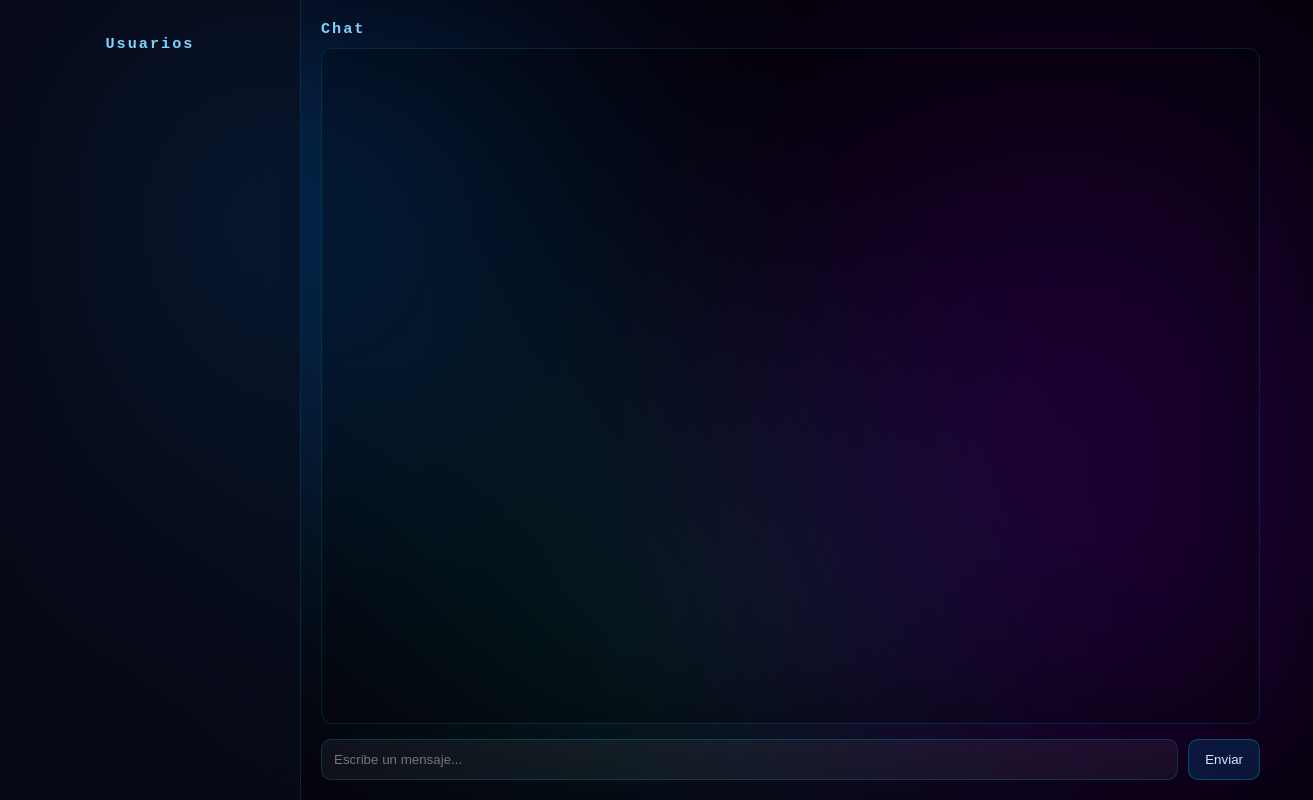
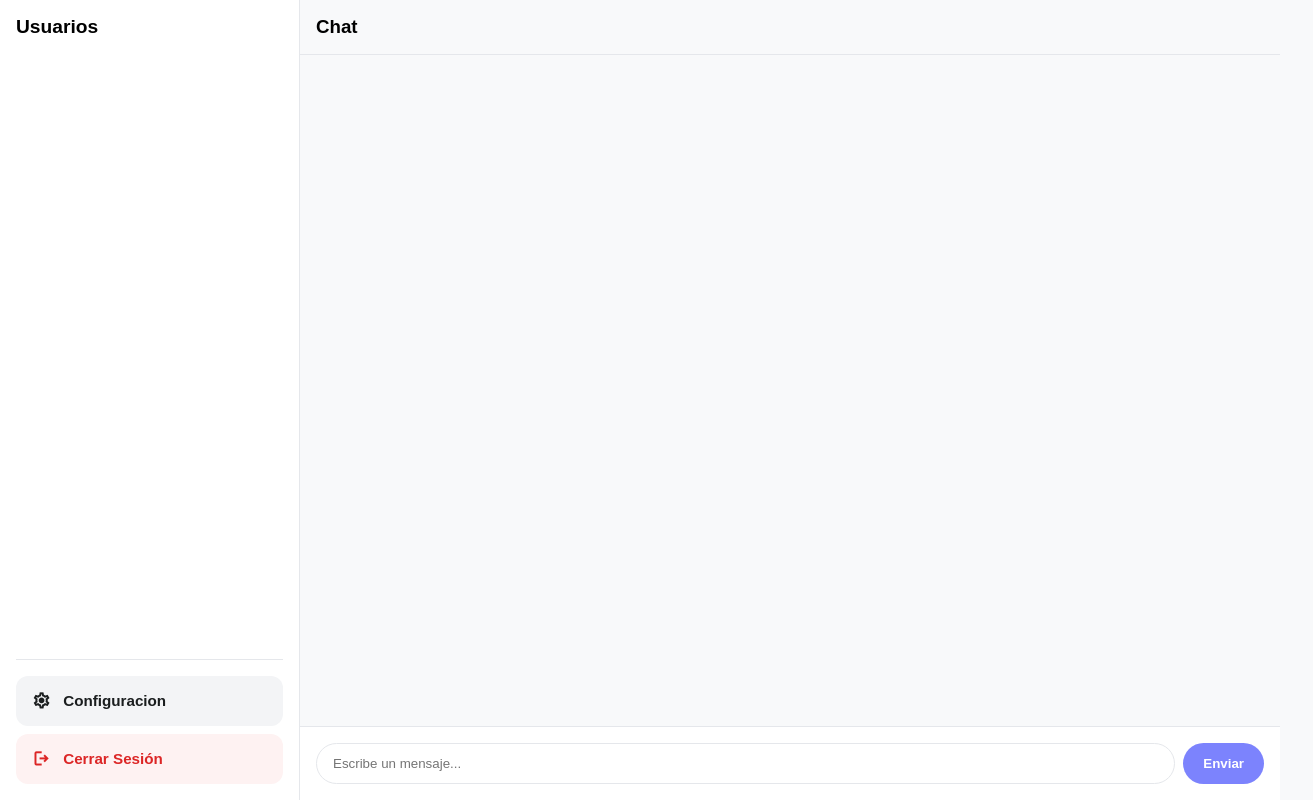
Before and after one commit to david123xz/MauricioGarcia, a website: page Proyectos/Chat/public/html/paginaprincipal.html in a window 1280 px wide. Shown: the whole page, 1313 px wide, since content can reach past the window. Drawn offline with nearby package versions, Linux system fonts and the light colour scheme; no server answers.

Commit message:
JWT IMPLEMENTADO Y BOTON CERRAR SESION YA FUNCIONA

```diff
--- a/Proyectos/Chat/package.json
+++ b/Proyectos/Chat/package.json
@@ -12,6 +12,7 @@
   "type": "commonjs",
   "dependencies": {
     "express": "^5.2.1",
+    "jsonwebtoken": "^9.0.3",
     "mysql2": "^3.21.0",
     "uuid": "^13.0.0"
   }
--- a/Proyectos/Chat/public/css/paginaprincipal.css
+++ b/Proyectos/Chat/public/css/paginaprincipal.css
@@ -1,168 +1,233 @@
-body {
-  margin: 0;
-  height: 100vh;
-  font-family: monospace;
-  background: #05010a;
-  color: #cfe8ff;
-  overflow: hidden;
+:root {
+  --primary: #7C83FD;
+  --primary-dim: #6B72EB;
+  --text: #1A1D1E;
+  --muted: #64748B;
+  --bg: #F8F9FA;
+  --card: #FFFFFF;
+  --border: #e5e7eb;
 }
 
-/* 🌌 Fondo animado */
-body::before {
-  content: "";
-  position: absolute;
-  inset: 0;
-  background:
-    radial-gradient(circle at 20% 30%, rgba(0,140,255,0.30), transparent 40%),
-    radial-gradient(circle at 80% 60%, rgba(140,0,255,0.30), transparent 45%),
-    radial-gradient(circle at 50% 80%, rgba(0,255,200,0.15), transparent 50%);
-  filter: blur(85px);
-  animation: drift 14s ease-in-out infinite;
-  z-index: -1;
+* {
+  margin: 0;
+  padding: 0;
+  box-sizing: border-box;
 }
 
-@keyframes drift {
-  0%,100% { transform: translate(0,0); }
-  50% { transform: translate(40px,-25px); }
+body {
+  font-family: 'Plus Jakarta Sans', sans-serif;
+  background: var(--bg);
+  height: 100vh;
 }
 
-/* 📦 LAYOUT PRINCIPAL */
+/* LAYOUT */
 .app {
   display: flex;
   height: 100vh;
-  width: 100%;
 }
 
-/* 👥 SIDEBAR */
+/* SIDEBAR */
 .sidebar {
-  width: 260px;
-  padding: 20px;
-  background: rgba(10, 15, 30, 0.65);
-  border-right: 1px solid rgba(0, 200, 255, 0.15);
-  backdrop-filter: blur(20px);
-  overflow-y: auto;
+  width: 300px;
+  background: var(--card);
+  border-right: 1px solid var(--border);
+  display: flex;
+  flex-direction: column;
+  padding: 1rem;
 }
 
 .sidebar h3 {
-  text-align: center;
-  color: #7fd3ff;
-  letter-spacing: 2px;
-  margin-bottom: 15px;
+  font-size: 1.2rem;
+  font-weight: 800;
+  margin-bottom: 1rem;
 }
 
-/* 📜 LISTA */
+/* USUARIOS */
 #listaUsuarios {
   list-style: none;
-  padding: 0;
-  margin: 0;
+  flex: 1;
+  overflow-y: auto;
 
   display: flex;
   flex-direction: column;
-  gap: 10px;
+  gap: 0.5rem;
 }
 
-/* 🔘 BOTONES USUARIOS */
-#listaUsuarios button {
-  width: 100%;
-  padding: 12px 14px;
+/* ITEM USUARIO MEJORADO */
+#listaUsuarios li {
+  position: relative;
 
-  border-radius: 12px;
-  border: 1px solid rgba(0, 200, 255, 0.2);
+  display: flex;
+  align-items: center;
+  gap: 0.75rem;
 
-  background: rgba(255, 255, 255, 0.05);
-  color: #cfe8ff;
+  padding: 0.85rem 1rem;
+
+  background: #f3f4f6;
+  border-radius: 0.9rem;
 
   cursor: pointer;
+  transition: all 0.2s ease;
+
+  font-weight: 600;
+  color: var(--text);
+
+  border: 1px solid transparent;
+}
+
+/* HOVER */
+#listaUsuarios li:hover {
+  background: #e9ecff;
+  border-color: rgba(124, 131, 253, 0.25);
+  transform: translateX(5px);
+}
+
+/* ICONO USUARIO */
+#listaUsuarios li::before {
+  content: "account_circle";
+  font-family: "Material Symbols Outlined";
+  font-size: 1.5rem;
+  color: var(--primary);
+}
+
+/* ONLINE */
+#listaUsuarios li.online::after {
+  content: "";
+  position: absolute;
+  right: 12px;
+  width: 10px;
+  height: 10px;
+  background: #22c55e;
+  border-radius: 50%;
+  border: 2px solid white;
+}
+
+/* BOTONES ABAJO */
+.areaUsuario {
+  margin-top: auto;
+  display: flex;
+  flex-direction: column;
+  gap: 0.5rem;
+  padding-top: 1rem;
+  border-top: 1px solid var(--border);
+}
+
+.areaUsuario button {
+  width: 100%;
+  padding: 0.85rem 1rem;
+
+  border: none;
+  border-radius: 0.75rem;
+
+  background: #f3f4f6;
+  color: var(--text);
+
+  font-size: 0.95rem;
+  font-weight: 600;
+
+  cursor: pointer;
+  transition: all 0.2s;
 
   display: flex;
-  justify-content: space-between;
   align-items: center;
-
-  transition: 0.25s ease;
-  font-family: monospace;
+  gap: 0.75rem;
+  text-align: left;
 }
 
-/* 🟢 HOVER */
-#listaUsuarios button:hover {
-  background: rgba(0, 150, 255, 0.15);
-  transform: translateX(6px);
-  box-shadow: 0 0 15px rgba(0, 200, 255, 0.25);
+/* ICONOS BOTONES */
+.areaUsuario button::before {
+  font-family: "Material Symbols Outlined";
+  font-size: 1.2rem;
 }
 
-/* 🟢 ONLINE */
-#listaUsuarios button.online {
-  border-left: 4px solid #00ff9d;
+#btnConfiguracion::before {
+  content: "settings";
 }
 
-/* ⚫ OFFLINE */
-#listaUsuarios button.offline {
-  border-left: 4px solid #666;
-  opacity: 0.7;
+#btnCerrarSesion::before {
+  content: "logout";
+  color: #dc2626;
 }
 
-/* CLICK */
-#listaUsuarios button:active {
-  transform: scale(0.97);
+/* HOVER BOTONES */
+.areaUsuario button:hover {
+  background: #e9ecff;
+  transform: translateX(4px);
 }
 
-/* 💬 CHAT */
+/* LOGOUT ROJO */
+#btnCerrarSesion {
+  background: #fef2f2;
+  color: #dc2626;
+}
+
+/* CHAT */
 .chat {
   flex: 1;
   display: flex;
   flex-direction: column;
-  padding: 20px;
+  height: 100vh;
 }
 
-.chat h3 {
-  margin: 0 0 10px 0;
-  color: #7fd3ff;
-  letter-spacing: 2px;
+/* HEADER CHAT */
+.chat > h3 {
+  padding: 1rem;
+  font-weight: 800;
+  border-bottom: 1px solid var(--border);
 }
 
-/* 🧾 MENSAJES */
+/* MENSAJES */
 .mensajes {
   flex: 1;
-  padding: 15px;
-  border-radius: 12px;
+  padding: 1rem;
+  overflow-y: auto;
 
-  background: rgba(0,0,0,0.25);
-  border: 1px solid rgba(0, 200, 255, 0.15);
-
-  overflow-y: auto;
-  margin-bottom: 15px;
+  display: flex;
+  flex-direction: column;
+  gap: 0.75rem;
 }
 
-/* ✍️ INPUT AREA */
+/* MENSAJE BASE */
+.mensajes .msg {
+  max-width: 60%;
+  padding: 0.75rem 1rem;
+  border-radius: 1rem;
+  background: #f3f4f6;
+}
+
+/* INPUT */
 .input-area {
   display: flex;
-  gap: 10px;
+  padding: 1rem;
+  gap: 0.5rem;
+  border-top: 1px solid var(--border);
+  background: white;
 }
 
-input {
+.input-area input {
   flex: 1;
-  padding: 12px;
-  border-radius: 10px;
-  border: 1px solid rgba(0, 200, 255, 0.2);
-  background: rgba(255,255,255,0.05);
-  color: #cfe8ff;
+  padding: 0.75rem 1rem;
+  border-radius: 999px;
+  border: 1px solid var(--border);
   outline: none;
 }
 
-button {
-  padding: 12px 16px;
-  border-radius: 10px;
-  border: 1px solid rgba(0, 200, 255, 0.3);
-  background: rgba(0, 150, 255, 0.15);
-  color: #cfe8ff;
-  cursor: pointer;
-  transition: 0.3s ease;
+.input-area input:focus {
+  border-color: var(--primary);
 }
 
-button:hover {
-  transform: translateY(-2px);
-  box-shadow: 0 0 20px rgba(0, 200, 255, 0.25);
+.input-area button {
+  padding: 0.75rem 1.25rem;
+  border: none;
+  border-radius: 999px;
+  background: var(--primary);
+  color: white;
+  font-weight: 600;
+  cursor: pointer;
+  transition: 0.2s;
 }
 
-button:active {
-  transform: scale(0.97);
+.input-area button:hover {
+  background: var(--primary-dim);
+  transform: scale(1.05);
 }
--- a/Proyectos/Chat/public/html/paginaprincipal.html
+++ b/Proyectos/Chat/public/html/paginaprincipal.html
@@ -3,6 +3,7 @@
 <head>
   <meta charset="UTF-8">
   <title>Chat</title>
+  <link href="https://fonts.googleapis.com/css2?family=Material+Symbols+Outlined" rel="stylesheet">
   <link rel="stylesheet" href="/css/paginaprincipal.css">
 </head>
 
@@ -10,21 +11,22 @@
 
   <div class="app">
 
-    <!-- 👥 SIDEBAR USUARIOS -->
     <aside class="sidebar">
       <h3>Usuarios</h3>
       <ul id="listaUsuarios"></ul>
+
+      <div class="areaUsuario">
+        <button id="btnConfiguracion">Configuracion</button>
+        <button id="btnCerrarSesion">Cerrar Sesión</button>
+      </div>
     </aside>
 
-    <!-- 💬 CHAT PRINCIPAL -->
     <main class="chat">
 
       <h3>Chat</h3>
 
-      <!-- mensajes -->
       <div class="mensajes"></div>
 
-      <!-- input -->
       <div class="input-area">
         <input type="text" placeholder="Escribe un mensaje..." />
         <button>Enviar</button>
@@ -33,7 +35,6 @@
     </main>
 
   </div>
-
   <script src="/js/paginaprincipal.js"></script>
 </body>
 </html>
--- a/Proyectos/Chat/public/js/index.js
+++ b/Proyectos/Chat/public/js/index.js
@@ -23,6 +23,7 @@ document.addEventListener("DOMContentLoaded", () => {
           return;
         } else {
           console.log('Inicio de sesión exitoso:', data);
+          localStorage.setItem('token', data.token);
           window.location.href = '/html/paginaprincipal.html';
         }
       })
--- a/Proyectos/Chat/public/js/paginaprincipal.js
+++ b/Proyectos/Chat/public/js/paginaprincipal.js
@@ -1,5 +1,10 @@
 async function cargarUsuarios() {
-  const res = await fetch('/usuarios');
+  const token = localStorage.getItem('token');
+  const res = await fetch('/usuarios', {
+    headers: {
+      'Authorization': `Bearer ${token}`
+    }
+  });
   const usuarios = await res.json();
 
   const lista = document.getElementById('listaUsuarios');
@@ -20,3 +25,20 @@ async function cargarUsuarios() {
 }
 
 cargarUsuarios();
+
+// ================= BOTONES =================
+// BOTON CERRAR SESION
+const btnCerrarSesion = document.getElementById('btnCerrarSesion');
+btnCerrarSesion.addEventListener('click', async () => {
+  const token = localStorage.getItem('token');
+
+  await fetch('/logout', {
+    method: 'POST',
+    headers: {
+      'Authorization': `Bearer ${token}`
+    }
+  });
+
+  localStorage.removeItem('token');
+  window.location.href = '/html/login.html';
+});
```
Also changed, not shown: Proyectos/Chat/server.js (+70 -16 lines), 2 other files.
